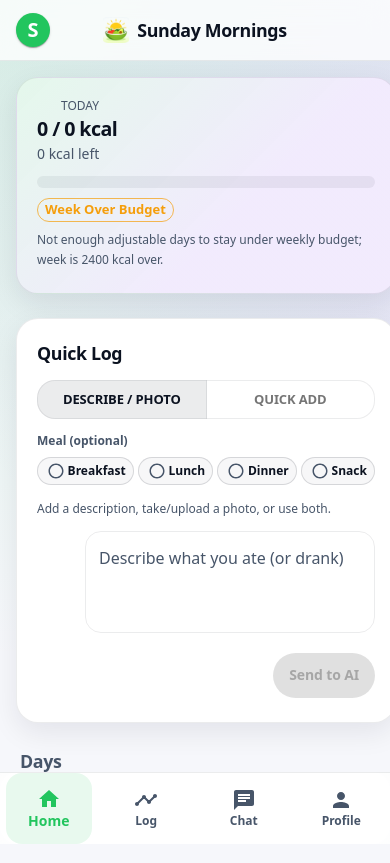
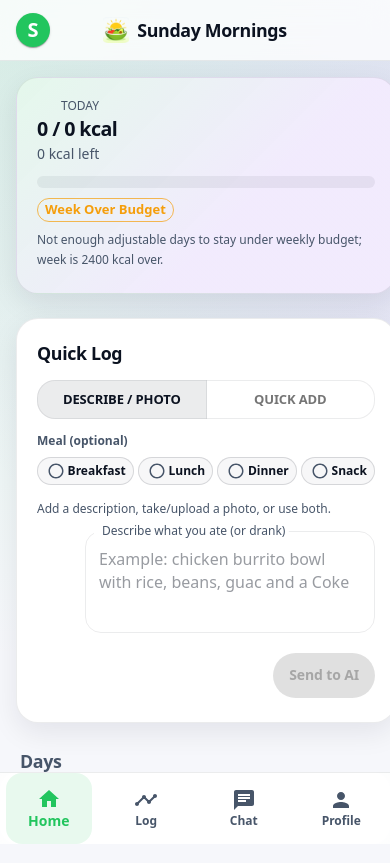
Before and after one commit to ginobuzz/digital-nutritionist-frontend, a React (Create React App) app: page / in a window 390 px wide. Built offline with nearby package versions, Linux system fonts and the light colour scheme; no server answers; sample sign-in values are in the browser's storage; some icons are missing.

Commit message:
Fix mobile quick add label overlap

```diff
--- a/src/components/Dashboard.tsx
+++ b/src/components/Dashboard.tsx
@@ -664,6 +664,10 @@ const Dashboard: React.FC<DashboardProps> = ({ user, onNavigateToChat }) => {
                   multiline
                   minRows={3}
                   disabled={logBusy || describeVoiceListening}
+                  InputLabelProps={{
+                    shrink: true,
+                    sx: { whiteSpace: 'nowrap', backgroundColor: 'background.paper', px: 0.5 },
+                  }}
                   inputRef={describeFieldRef}
                 />
               </Box>
--- a/src/components/Log.tsx
+++ b/src/components/Log.tsx
@@ -1233,6 +1233,10 @@ const Log: React.FC<LogProps> = ({ user }) => {
                     multiline
                     minRows={3}
                     disabled={planDialogBusy || Boolean(planDescribeReply) || planVoiceListening}
+                    InputLabelProps={{
+                      shrink: true,
+                      sx: { whiteSpace: 'nowrap', backgroundColor: 'background.paper', px: 0.5 },
+                    }}
                   />
                 </Box>
 
@@ -1390,6 +1394,10 @@ const Log: React.FC<LogProps> = ({ user }) => {
                   multiline
                   minRows={3}
                   disabled={dialogBusy || logVoiceListening}
+                  InputLabelProps={{
+                    shrink: true,
+                    sx: { whiteSpace: 'nowrap', backgroundColor: 'background.paper', px: 0.5 },
+                  }}
                 />
 
                 {logVoiceListening && (
```
